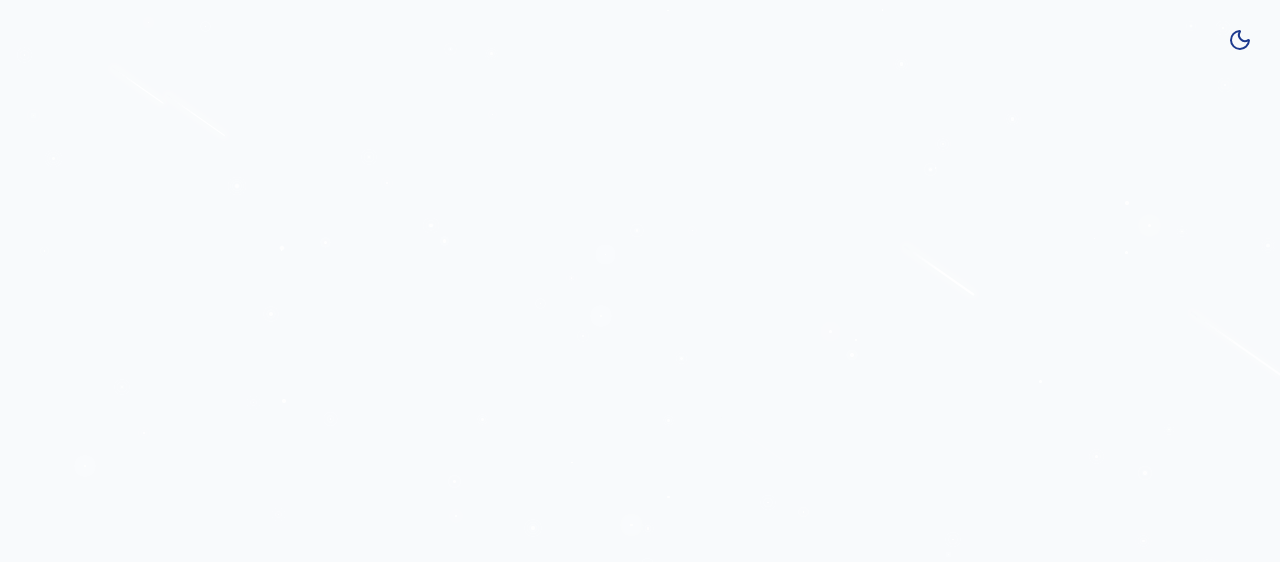
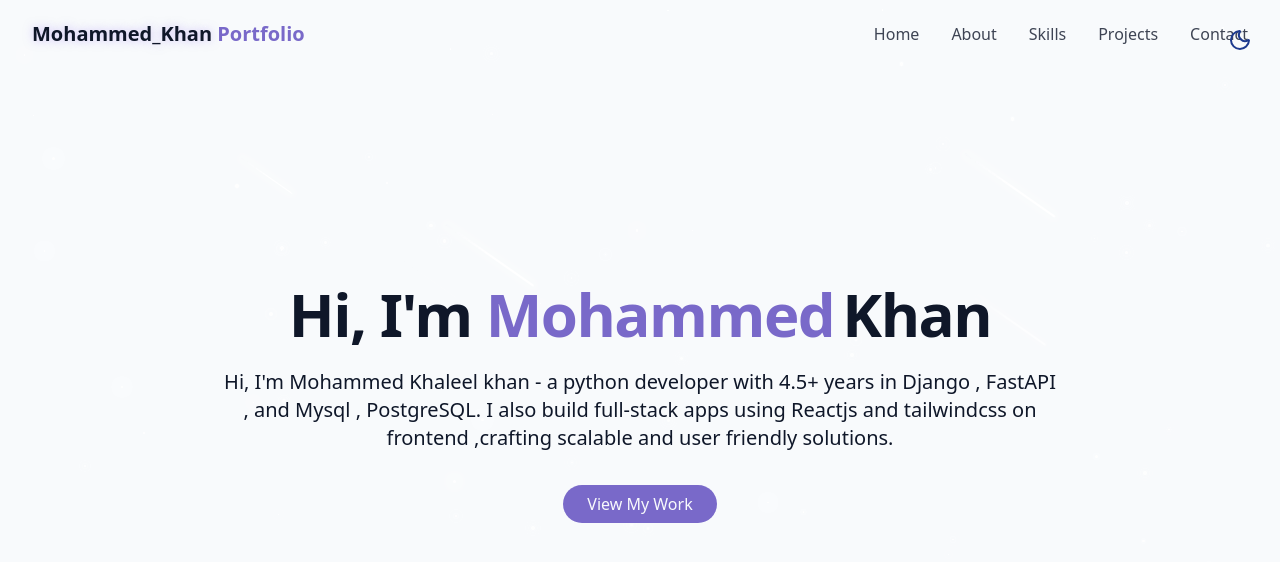
Before and after one commit to mohammed-7/Mohammed-Khaleel-khan-Portfolio, a React (Vite) app: page / in a window 1280 px wide. Shown: the top 562 px of the page. Built offline with nearby package versions, Linux system fonts and the light colour scheme.

Commit message:
added hero comps

```diff
--- /dev/null
+++ b/src/components/HeroSection.jsx
@@ -0,0 +1,34 @@
+export const HeroSection = () => {
+  return (
+    <section
+      id="hero"
+      className="relative min-h-screen flex flex-col items-center justify-center px-4"
+    >
+      <div className="container max-w-4xl mx-auto text-center z-10">
+        <div className="space-y-6">
+          <h1 className="text-4xl md:text-6xl font-bold tracking-tight">
+            <span className="opacity-0 animate-fade-in">Hi, I'm </span>
+            <span className="text-primary opacity-0 animate-fade-in-delay-1">
+              Mohammed
+            </span>
+            <span className="text-gradient ml-2 opacity-0 animate-fade-in-delay-2">
+              Khan
+            </span>
+          </h1>
+          <p className="text-lg md:text-xl text-muted-foreground max-2-2xl mx-auto opacity-0 animate-fade-in-delay-3">
+            Hi, I'm Mohammed Khaleel khan - a python developer with 4.5+ years
+            in Django , FastAPI , and Mysql , PostgreSQL. I also build
+            full-stack apps using Reactjs and tailwindcss on frontend ,crafting
+            scalable and user friendly solutions.
+          </p>
+
+          <div className="pt-4  opacity-0 animate-fade-in-delay-4">
+            <a href="#projects" className="cosmic-button">
+              View My Work
+            </a>
+          </div>
+        </div>
+      </div>
+    </section>
+  );
+};
--- /dev/null
+++ b/src/components/Navbar.jsx
@@ -0,0 +1,91 @@
+import { cn } from '@/lib/utils';
+import { Menu, X } from 'lucide-react';
+import { useEffect, useState } from 'react';
+
+const navItems = [
+  { name: 'Home', href: '#hero' },
+  { name: 'About', href: '#about' },
+  { name: 'Skills', href: '#skills' },
+  { name: 'Projects', href: '#projects' },
+  { name: 'Contact', href: '#contact' },
+];
+
+export const Navbar = () => {
+  const [isScrolled, setIsScrolled] = useState(false);
+  const [isMenuOpen, setIsMenuOpen] = useState(false);
+
+  useEffect(() => {
+    const handlescroll = () => {
+      setIsScrolled(window.screenY > 10);
+    };
+
+    window.addEventListener('scroll', handlescroll);
+    return () => window.removeEventListener('scroll', handlescroll);
+  }, []);
+  return (
+    <nav
+      className={cn(
+        'fixed w-full z-40 transition-all duration-300',
+        isScrolled ? 'py-3 bg-background/80 backdrop-blur-md shadow-xs' : 'py-5'
+      )}
+    >
+      <div className="container flex items-center justify-between">
+        <a
+          className="text-xl font-bold text-primary flex items-center"
+          href="#hero"
+        >
+          <span className="relative z-10">
+            <span className="text-glow text-foreground">Mohammed_Khan</span>{' '}
+            Portfolio
+          </span>
+        </a>
+
+        {/* desktop nav */}
+        <div className="hidden md:flex space-x-8">
+          {navItems.map((item, key) => (
+            <a
+              key={key}
+              href={item.href}
+              className="text-foreground/80 hover:text-primary transition-colors duration-300"
+            >
+              {item.name}
+            </a>
+          ))}
+        </div>
+
+        {/* mobile nav */}
+        <button
+          onClick={() => setIsMenuOpen((prev) => !prev)}
+          className="md:hidden p-2 text-foreground z-50"
+          aria-label={isMenuOpen ? 'Close Menu' : 'Open Menu'}
+        >
+          {' '}
+          {isMenuOpen ? <X size={24} /> : <Menu size={24} />}{' '}
+        </button>
+
+        <div
+          className={cn(
+            'fixed inset-0 bg-background/95 backdrop-blur-md z-40 flex flex-col items-center justify-center',
+            'transition-all duration-300 md:hidden',
+            isMenuOpen
+              ? 'opacity-100 pointer-events-auto'
+              : 'opacity-0 pointer-events-none'
+          )}
+        >
+          <div className="flex flex-col space-y-8 text-xl">
+            {navItems.map((item, key) => (
+              <a
+                key={key}
+                href={item.href}
+                className="text-foreground/80 hover:text-primary transition-colors duration-300"
+                onClick={() => setIsMenuOpen(false)}
+              >
+                {item.name}
+              </a>
+            ))}
+          </div>
+        </div>
+      </div>
+    </nav>
+  );
+};
--- a/src/pages/Home.jsx
+++ b/src/pages/Home.jsx
@@ -1,5 +1,7 @@
+import { Navbar } from '../components/Navbar';
 import { ThemeToggle } from '../components/ThemeToggle';
 import { StarBackground } from '@/components/StarBackground';
+import { HeroSection } from '../components/HeroSection';
 
 export const Home = () => {
   return (
@@ -11,8 +13,12 @@
       <StarBackground />
 
       {/*  Navbar  */}
+      <Navbar />
 
       {/* Main Content */}
+      <main>
+        <HeroSection />
+      </main>
 
       {/* Footer */}
     </div>
```
